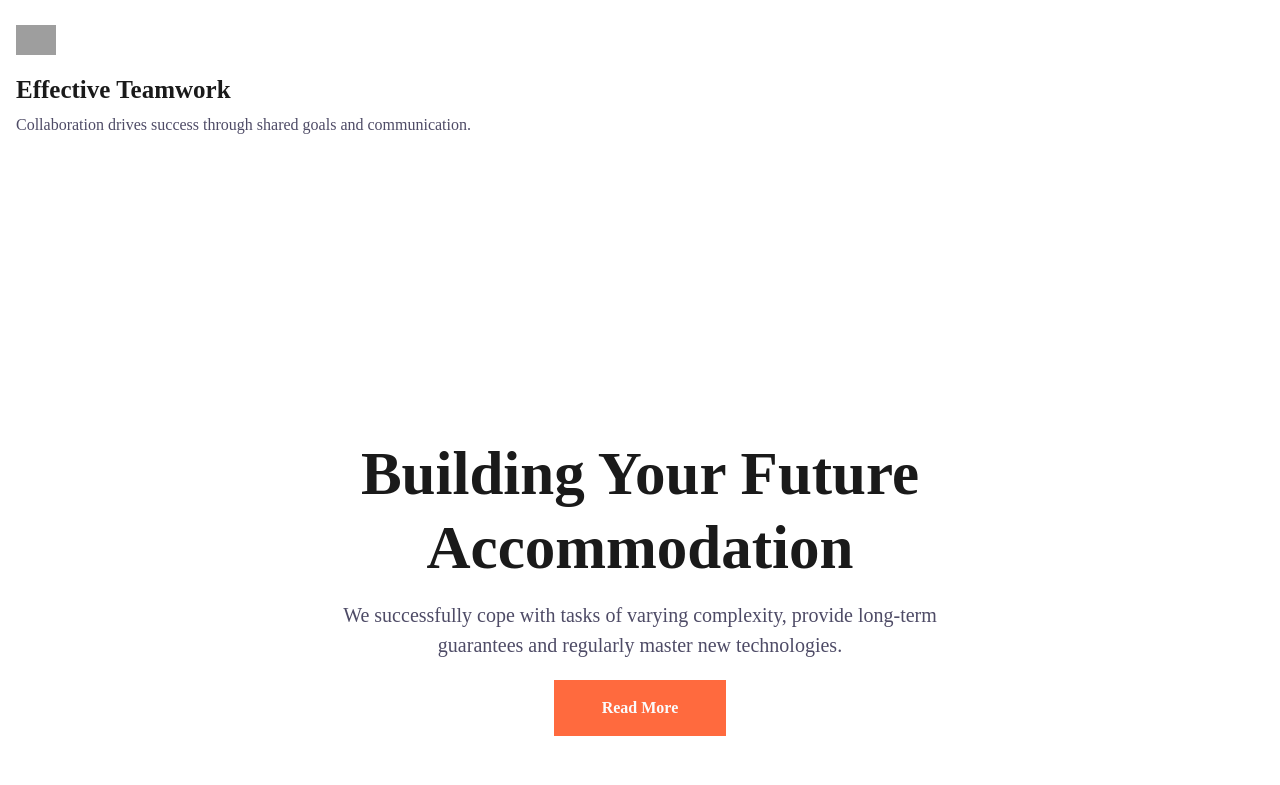
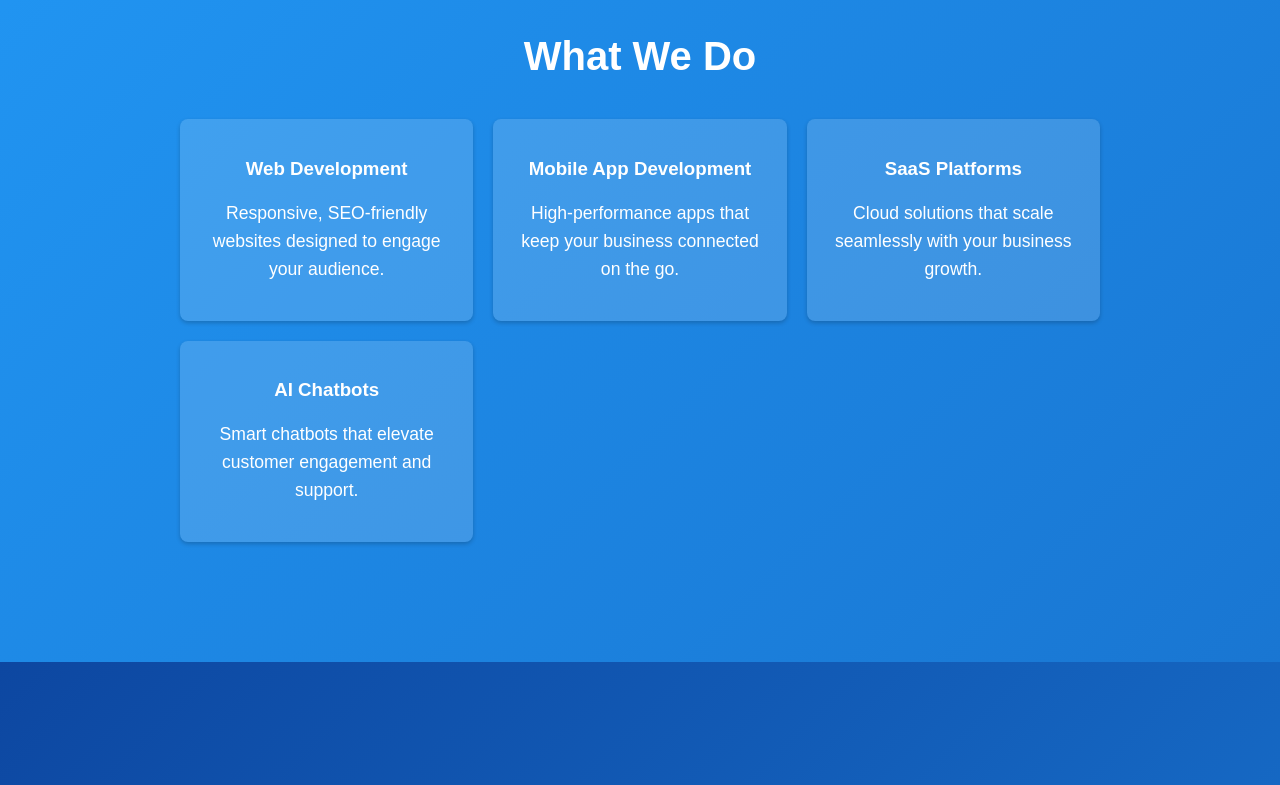
Before and after one commit to rigstire/OfficialTopSoftware, a Django app: template home/templates/index.html in a window 1280 px wide. Shown: the part 1331-2116 px from the top of the page. Run offline with Django 3.2, Linux system fonts and the light colour scheme; the template is opened without the code that fills it, so the values that code supplies are empty; grey boxes are pictures that could not be loaded.

Commit message:
Customize index.html and hero.html with my new theme changes

```diff
--- a/home/templates/hero.html
+++ b/home/templates/hero.html
@@ -1,95 +1,89 @@
+{% load static %}
 <!-- ============================================ -->
 <!--                    Hero                      -->
 <!-- ============================================ -->
-{% load static %}
-<section id="hero-2274">
-    <div class="cs-container">
-        <div class="cs-content">
-            <h1 class="cs-title">We're Building For Better Futures</h1>
-            <p class="cs-text">
-                In our relentless pursuit of progress, we are dedicated to constructing a future where innovation, sustainability, and inclusivity converge seamlessly.
-            </p>
-            <a href="" class="cs-button-solid">
-                Get Started Today
-                <img class="cs-button-arrow" src="https://csimg.nyc3.cdn.digitaloceanspaces.com/Images/Icons/white-arrow-up.svg" decoding="async" alt="arrow" width="20" height="20" aria-hidden="true">
-            </a>
-        </div>
-        <!--To make your own background crops of people use https://www.remove.bg/-->
-        <picture class="cs-picture">
-            <source media="(max-width: 600px)" srcset="https://csimg.nyc3.cdn.digitaloceanspaces.com/Images/People/construction-man2.png">
-            <source media="(min-width: 601px)" srcset="https://csimg.nyc3.cdn.digitaloceanspaces.com/Images/People/construction-man2.png">
-            <img aria-hidden="true" decoding="async" src="https://csimg.nyc3.cdn.digitaloceanspaces.com/Images/People/construction-man2.png" alt="construction worker" width="581" height="662">
-        </picture>
-    </div>
-    <div class="cs-image-group">
-        <!--Left Image-->
-        <picture class="cs-background cs-background1">
-            <source media="(max-width: 600px)" srcset="https://csimg.nyc3.cdn.digitaloceanspaces.com/Images/MISC/construction2.jpg">
-            <source media="(min-width: 601px)" srcset="https://csimg.nyc3.cdn.digitaloceanspaces.com/Images/MISC/construction2.jpg">
-            <img aria-hidden="true" decoding="async" src="https://csimg.nyc3.cdn.digitaloceanspaces.com/Images/MISC/construction2.jpg" alt="construction site" width="1290" height="684">
-        </picture>
-        <!--Right Image-->
-        <picture class="cs-background cs-background2">
-            <source media="(max-width: 600px)" srcset="https://csimg.nyc3.cdn.digitaloceanspaces.com/Images/MISC/construction1.jpg">
-            <source media="(min-width: 601px)" srcset="https://csimg.nyc3.cdn.digitaloceanspaces.com/Images/MISC/construction1.jpg">
-            <img aria-hidden="true" decoding="async" src="https://csimg.nyc3.cdn.digitaloceanspaces.com/Images/MISC/construction1.jpg" alt="construction site" width="630" height="684">
-        </picture>
-    </div>
+<section id="hero-section">
+  <!-- Background Video -->
+  <video autoplay muted loop class="background-video">
+    <source src="{% static 'blue_technology1.mp4' %}" type="video/mp4">
+    Your browser does not support the video tag.
+  </video>
+
+  <!-- Gradient Overlay -->
+  <div class="video-overlay"></div>
+
+  <!-- Centered Hero Content -->
+  <div class="hero-container">
+    <h1 class="hero-title">TopSoftware</h1>
+    <p class="hero-subtitle">Innovative Digital Solutions</p>
+    <a href="#contact" class="btn-primary">Book a Call</a>
+  </div>
 </section>
 
-<!-- ============================================ -->
-<!--                  Services                    -->
-<!-- ============================================ -->
+<style>
+  /* Color Variables */
+  :root {
+    --primary-color: #2196f3;   /* Light Blue */
+    --secondary-color: #1976d2; /* Deeper Blue */
+    --dark-blue: #0d47a1;       /* Dark Blue */
+    --button-hover: #1565c0;    /* Button Hover */
+    --white: #ffffff;
+  }
 
-<section id="Hservices-2274">
-    <div class="cs-container">
-        <ul class="cs-card-group">
-            <li class="cs-item">
-                <a href="" class="cs-link">
-                    <img class="cs-icon" src="https://csimg.nyc3.cdn.digitaloceanspaces.com/Images/Icons/construction1.svg" decoding="async" alt="icon" width="40" height="40" aria-hidden="true">
-                    <h3 class="cs-h3">Best House Renovation </h3>
-                    <p class="cs-item-text">
-                        Transform your home with trendy flooring and finishes!
-                    </p>
-                </a>
-            </li>
-            <li class="cs-item">
-                <a href="" class="cs-link">
-                    <img class="cs-icon" src="https://csimg.nyc3.cdn.digitaloceanspaces.com/Images/Icons/construction2.svg" decoding="async" alt="icon" width="40" height="40" aria-hidden="true">
-                    <h3 class="cs-h3">Quality Always Matters </h3>
-                    <p class="cs-item-text">
-                        Quality renovations provide lasting beauty and functionality.
-                    </p>
-                </a>
-            </li>
-            <li class="cs-item">
-                <a href="" class="cs-link">
-                    <img class="cs-icon" src="https://csimg.nyc3.cdn.digitaloceanspaces.com/Images/Icons/construction3.svg" decoding="async" alt="icon" width="40" height="40" aria-hidden="true">
-                    <h3 class="cs-h3">Effective Teamwork </h3>
-                    <p class="cs-item-text">
-                        Collaboration drives success through shared goals and communication.
-                    </p>
-                </a>
-            </li>
-            <li class="cs-item">
-                <a href="" class="cs-link">
-                    <img class="cs-icon" src="https://csimg.nyc3.cdn.digitaloceanspaces.com/Images/Icons/construction4.svg" decoding="async" alt="icon" width="40" height="40" aria-hidden="true">
-                    <span class="cs-number">3K+</span>
-                    <h3 class="cs-h3">Happy Customers</h3>
-                    <p class="cs-item-text">
-                        With more than 7 years of expertise we served our clients.
-                    </p>
-                    <span class="cs-fake-link">
-                        Let's Work Together
-                        <img class="cs-arrow" src="https://csimg.nyc3.cdn.digitaloceanspaces.com/Images/Icons/orange-arrow-up.svg" decoding="async" alt="arrow" width="20" height="20" aria-hidden="true">
-                    </span>
-                    <picture class="cs-background">
-                        <source media="(max-width: 600px)" srcset="https://csimg.nyc3.cdn.digitaloceanspaces.com/Images/MISC/construction3.jpg">
-                        <source media="(min-width: 601px)" srcset="https://csimg.nyc3.cdn.digitaloceanspaces.com/Images/MISC/construction3.jpg">
-                        <img aria-hidden="true" decoding="async" src="https://csimg.nyc3.cdn.digitaloceanspaces.com/Images/MISC/construction3.jpg" alt="construction site" width="630" height="684">
-                    </picture>
-                </a>
-            </li>
-        </ul>
-    </div>
-</section>
+  /* Hero Section */
+  #hero-section {
+    position: relative;
+    width: 100%;
+    height: 100vh;
+    overflow: hidden;
+    display: flex;
+    align-items: center;
+    justify-content: center;
+  }
+  .background-video {
+    position: absolute;
+    top: 0;
+    left: 0;
+    width: 100%;
+    height: 100%;
+    object-fit: cover;
+    z-index: -2;
+  }
+  .video-overlay {
+    position: absolute;
+    top: 0;
+    left: 0;
+    width: 100%;
+    height: 100%;
+    background: linear-gradient(to bottom, rgba(13, 71, 161, 0.6), rgba(25, 118, 210, 0.6));
+    z-index: -1;
+  }
+  .hero-container {
+    position: relative;
+    text-align: center;
+    color: var(--white);
+    padding: 0 20px;
+  }
+  .hero-title {
+    font-size: 4rem;
+    margin-bottom: 10px;
+    text-transform: uppercase;
+    letter-spacing: 1px;
+  }
+  .hero-subtitle {
+    font-size: 1.8rem;
+    margin-bottom: 20px;
+  }
+  .btn-primary {
+    background: var(--primary-color);
+    color: var(--white);
+    padding: 15px 30px;
+    border-radius: 5px;
+    text-decoration: none;
+    text-transform: uppercase;
+    transition: background 0.3s ease;
+  }
+  .btn-primary:hover {
+    background: var(--button-hover);
+  }
+</style>
--- a/home/templates/index.html
+++ b/home/templates/index.html
@@ -1,81 +1,188 @@
 <!-- ============================================ -->
-<!--                     Hero                     -->
+<!--               TopSoftware Home               -->
 <!-- ============================================ -->
 <html lang="en">
 <head>
   <meta charset="UTF-8">
   <meta name="viewport" content="width=device-width, initial-scale=1.0">
-    <title>Hero Section</title>
+  <title>TopSoftware - Innovative Digital Solutions</title>
 
   {% load static %}
+  <meta name="description" content="TopSoftware delivers innovative digital solutions including web development, mobile apps, SaaS platforms, and AI chatbots.">
 
-<!-- Global Styles -->
+  <!-- External Styles & Scripts -->
   <link rel="stylesheet" href="{% static 'css/corestyles.css' %}">
-
-<!-- Home Page Styles -->
   <link rel="stylesheet" href="{% static 'style.css' %}">
-<link rel="stylesheet" href="{% static 'hero.css' %}">
   <link rel="stylesheet" href="{% static 'navbar.css' %}">
   <script src="{% static 'navbar.js' %}"></script>
+
+  <!-- Inline Custom Styles -->
+  <style>
+    /* Color Variables */
+    :root {
+      --primary-color: #2196f3;   /* Light Blue */
+      --secondary-color: #1976d2; /* Deeper Blue */
+      --dark-blue: #0d47a1;       /* Dark Blue */
+      --button-hover: #1565c0;
+      --white: #ffffff;
+    }
+    /* Global Styling */
+    body {
+      font-family: Arial, sans-serif;
+      margin: 0;
+      padding: 0;
+      background-color: #e3f2fd; /* Light blue background */
+      color: var(--white);
+    }
+    .container {
+      max-width: 960px;
+      margin: 0 auto;
+      padding: 60px 20px;
+      text-align: center;
+    }
+    section {
+      padding: 60px 20px;
+    }
+    h2 {
+      font-size: 2.5rem;
+      margin-bottom: 20px;
+    }
+    p {
+      font-size: 1.1rem;
+      line-height: 1.6;
+    }
+    .btn-primary {
+      background: var(--primary-color);
+      color: var(--white);
+      padding: 15px 30px;
+      border-radius: 5px;
+      text-decoration: none;
+      text-transform: uppercase;
+      transition: background 0.3s ease;
+    }
+    .btn-primary:hover {
+      background: var(--button-hover);
+    }
+
+    /* Section Backgrounds */
+    #about {
+      background: linear-gradient(135deg, var(--secondary-color), var(--dark-blue));
+    }
+    #services {
+      background: linear-gradient(135deg, var(--primary-color), var(--secondary-color));
+    }
+    #testimonials {
+      background: linear-gradient(135deg, var(--dark-blue), var(--secondary-color));
+    }
+    #contact {
+      background: linear-gradient(135deg, var(--primary-color), var(--dark-blue));
+    }
+    footer {
+      background: var(--dark-blue);
+      padding: 20px;
+      text-align: center;
+    }
+
+    /* Service Cards */
+    .service-grid {
+      display: grid;
+      grid-template-columns: repeat(auto-fit, minmax(220px, 1fr));
+      gap: 20px;
+      margin-top: 40px;
+    }
+    .service-card {
+      background: rgba(255, 255, 255, 0.15);
+      padding: 20px;
+      border-radius: 8px;
+      box-shadow: 0 2px 4px rgba(0, 0, 0, 0.2);
+    }
+    /* Testimonials */
+    .testimonial {
+      background: rgba(255, 255, 255, 0.15);
+      padding: 20px;
+      border-radius: 8px;
+      margin: 20px auto;
+      max-width: 700px;
+      font-style: italic;
+    }
+  </style>
+</head>
+<body>
+
+  <!-- Sticky Navbar -->
   {% include 'navbar.html' %}
-    <!-- Include the Hero Section -->
+
+  <!-- Hero Section -->
   {% include 'hero.html' %}
 
-<section id="hero-1946">
-    <div class="cs-container">
-        <div class="cs-content">
-            <h2 class="cs-title">Building Your Future Accommodation</h2>
-            <div class="cs-flex">
-                <p class="cs-text">We successfully cope with tasks of varying complexity, provide long-term guarantees and regularly master new technologies.</p>
-                <a href="" class="cs-button-solid">Read More</a>
+  <!-- About Section -->
+  <section id="about">
+    <div class="container">
+      <h2>Who We Are</h2>
+      <p>
+        At <strong>TopSoftware</strong>, we combine over a decade of experience with cutting-edge digital innovation.
+        Our team delivers high-performance websites, mobile applications, and scalable SaaS platforms that empower businesses.
+      </p>
+    </div>
+  </section>
+
+  <!-- What We Do Section -->
+  <section id="services">
+    <div class="container">
+      <h2>What We Do</h2>
+      <div class="service-grid">
+        <div class="service-card">
+          <h3>Web Development</h3>
+          <p>Responsive, SEO-friendly websites designed to engage your audience.</p>
+        </div>
+        <div class="service-card">
+          <h3>Mobile App Development</h3>
+          <p>High-performance apps that keep your business connected on the go.</p>
+        </div>
+        <div class="service-card">
+          <h3>SaaS Platforms</h3>
+          <p>Cloud solutions that scale seamlessly with your business growth.</p>
+        </div>
+        <div class="service-card">
+          <h3>AI Chatbots</h3>
+          <p>Smart chatbots that elevate customer engagement and support.</p>
         </div>
       </div>
-        <picture class="cs-picture">
-            <source media="(min-width: 601px)" srcset="https://csimg.nyc3.cdn.digitaloceanspaces.com/Images/Landscapes/construction-site.png">
-            <source media="(max-width: 600px)" srcset="https://csimg.nyc3.cdn.digitaloceanspaces.com/Images/Landscapes/construction-site.png">
-            <img decoding="async" src="https://csimg.nyc3.cdn.digitaloceanspaces.com/Images/Landscapes/construction-site.png" alt="construction site" width="1280" height="510">
-        </picture>
-        <ul class="cs-card-group">
-            <li class="cs-item">
-                <picture class="cs-icon-picture">
-                    <img class="cs-icon" src="https://csimg.nyc3.cdn.digitaloceanspaces.com/Images/Icons/tool.svg" decoding="async" alt="icon" width="40" height="40" aria-hidden="true">
-                </picture>
-                <!-- Text Grouped For Flexbox-->
-                <div class="cs-text-group">
-                    <h3 class="cs-h3">Construction</h3>
-                    <p class="cs-item-text">Designing and Building The Most Beautiful Custom Homes.</p>
-                </div>
-            </li>
-            <li class="cs-item">
-                <picture class="cs-icon-picture">
-                    <img class="cs-icon" src="https://csimg.nyc3.cdn.digitaloceanspaces.com/Images/Icons/hard-hat.svg" decoding="async" alt="icon" width="40" height="40" aria-hidden="true">
-                </picture>
-                <!-- Text Grouped For Flexbox-->
-                <div class="cs-text-group">
-                    <h3 class="cs-h3">Project Development</h3>
-                    <p class="cs-item-text">Designing and Building The Most Beautiful Custom Homes.</p>
-                </div>
-            </li>
-            <li class="cs-item">
-                <picture class="cs-icon-picture">
-                    <img class="cs-icon" src="https://csimg.nyc3.cdn.digitaloceanspaces.com/Images/Icons/double-bed.svg" decoding="async" alt="icon" width="40" height="40" aria-hidden="true">
-                </picture>
-                <!-- Text Grouped For Flexbox-->
-                <div class="cs-text-group">
-                    <h3 class="cs-h3">Interior Design</h3>
-                    <p class="cs-item-text">Designing and Building The Most Beautiful Custom Homes.</p>
-                </div>
-            </li>
-            <li class="cs-item">
-                <picture class="cs-icon-picture">
-                    <img class="cs-icon" src="https://csimg.nyc3.cdn.digitaloceanspaces.com/Images/Icons/building.svg" decoding="async" alt="icon" width="40" height="40" aria-hidden="true">
-                </picture>
-                <!-- Text Grouped For Flexbox-->
-                <div class="cs-text-group">
-                    <h3 class="cs-h3">Architecture</h3>
-                    <p class="cs-item-text">Designing and Building The Most Beautiful Custom Homes.</p>
-                </div>
-            </li>
-        </ul>
     </div>
   </section>
+
+  <!-- Testimonials Section -->
+  <section id="testimonials">
+    <div class="container">
+      <h2>What Our Clients Say</h2>
+      <div class="testimonial">
+        <p>"TopSoftware transformed our online presence with a sleek website and a robust app solution. Highly recommended!"</p>
+        <p>- John Doe, CEO of Startup X</p>
+      </div>
+      <div class="testimonial">
+        <p>"Their expertise in digital solutions helped us scale our operations. The results speak for themselves."</p>
+        <p>- Sarah Smith, Product Manager at TechCorp</p>
+      </div>
+    </div>
+  </section>
+
+  <!-- Contact Section -->
+  <section id="contact">
+    <div class="container">
+      <h2>Contact Us</h2>
+      <p>
+        Have a project in mind? Let’s work together to bring your vision to life.
+      </p>
+      <a href="mailto:contact@topsoftware.com" class="btn-primary">Get in Touch</a>
+    </div>
+  </section>
+
+  <!-- Footer -->
+  <footer>
+    <div class="container">
+      <p>&copy; 2025 TopSoftware. All rights reserved.</p>
+    </div>
+  </footer>
+
+</body>
+</html>
```
Lines whose indentation alone changed are shown as unchanged.
